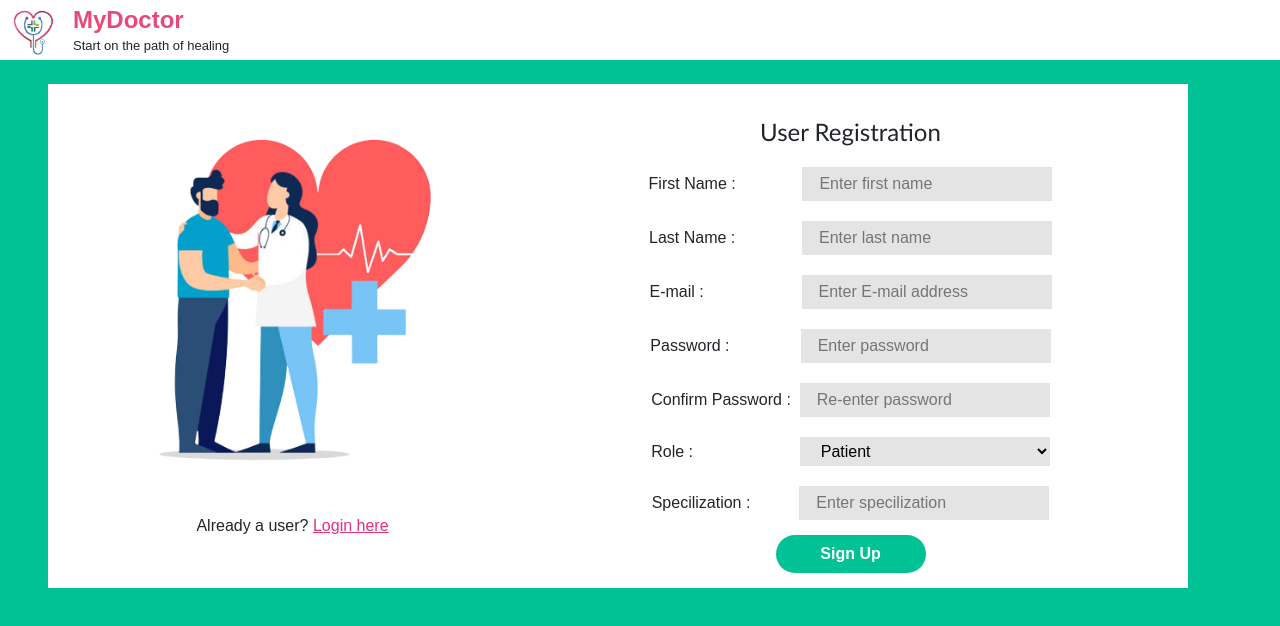
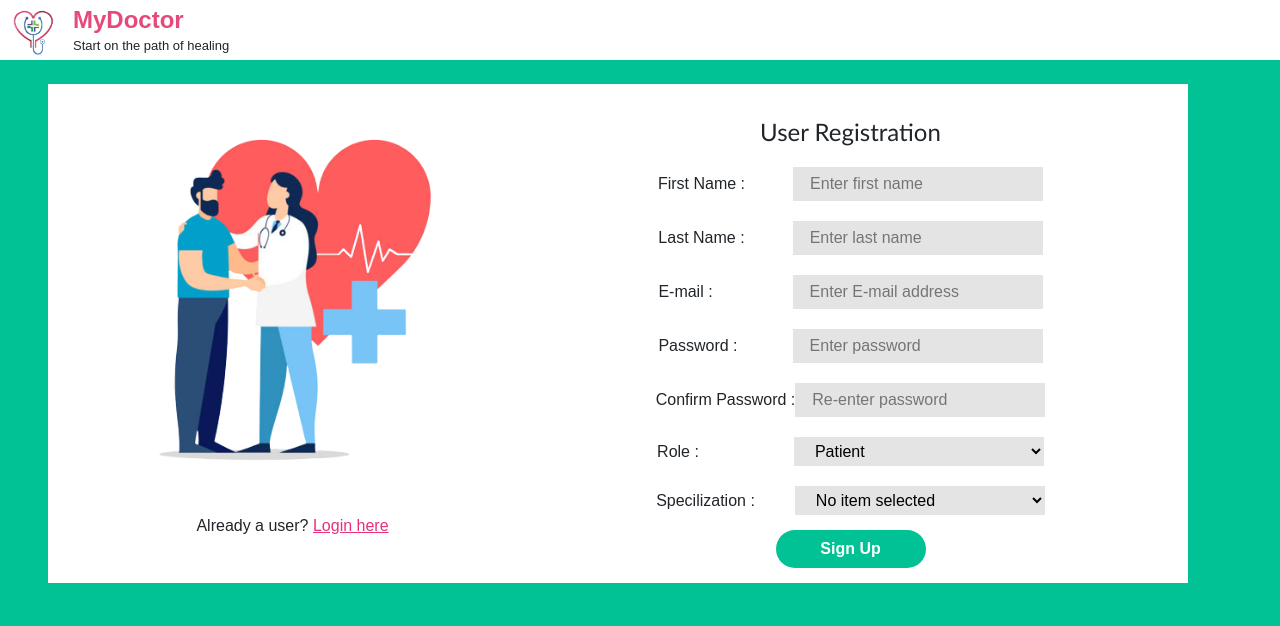
Before and after one commit to mishelshaji/EXP-G2-MyDoctor, an Angular app in the folder Client/: page /register in a window 1280 px wide. Shown: the top 626 px of the page. Built offline with nearby package versions, Linux system fonts and the light colour scheme.

Commit message:
updated and error fixed

```diff
--- a/Client/src/app/register/register.component.css
+++ b/Client/src/app/register/register.component.css
@@ -40,7 +40,7 @@ section div select {
     margin: 10px 0 0 0;
 }
 
-form button {
+.signup-btn {
     width: 150px;
     margin: 15px;
     color: white;
@@ -51,7 +51,23 @@ form button {
     padding: 7px 15px;
 }
 
-form button:hover {
+.signup-btn:hover {
     background-color: #87ffe3;
     color: #ff75ae;
 }
+
+label[for="email"] {
+    margin-right: 80px;
+}
+
+label[for="password"] {
+    margin-right: 55px;
+}
+
+label[for="role"] {
+    margin-right: 95px;
+}
+
+label[for="specilization"] {
+    margin-right: 40px;
+}
--- a/Client/src/app/register/register.component.html
+++ b/Client/src/app/register/register.component.html
@@ -8,32 +8,27 @@
         <h2>User Registration</h2>
         <form class="flex">
             <div class="inputdiv">
-                <label for="firstname">First Name :
-                </label>&nbsp;&nbsp;&nbsp;&nbsp;&nbsp;&nbsp;&nbsp;&nbsp;&nbsp;&nbsp;&nbsp;&nbsp;&nbsp;&nbsp;
+                <label for="firstname" class="me-lg-5">First Name :</label>
                 <input type="text" name="firstname" placeholder="Enter first name" id="firstname">
             </div>
             <div class="inputdiv">
-                <label for="lastname">Last Name :
-                </label>&nbsp;&nbsp;&nbsp;&nbsp;&nbsp;&nbsp;&nbsp;&nbsp;&nbsp;&nbsp;&nbsp;&nbsp;&nbsp;&nbsp;
+                <label for="lastname" class="me-lg-5">Last Name :</label>
                 <input type="text" name="lastname" placeholder="Enter last name" id="lastname">
             </div>
             <div class="inputdiv">
-                <label for="email">E-mail :
-                </label>&nbsp;&nbsp;&nbsp;&nbsp;&nbsp;&nbsp;&nbsp;&nbsp;&nbsp;&nbsp;&nbsp;&nbsp;&nbsp;&nbsp;&nbsp;&nbsp;&nbsp;&nbsp;&nbsp;&nbsp;&nbsp;
+                <label for="email">E-mail :</label>
                 <input type="email" class="" name="email" placeholder="Enter E-mail address" id="email">
             </div>
             <div class="inputdiv">
-                <label for="password">Password :
-                </label>&nbsp;&nbsp;&nbsp;&nbsp;&nbsp;&nbsp;&nbsp;&nbsp;&nbsp;&nbsp;&nbsp;&nbsp;&nbsp;&nbsp;&nbsp;
+                <label for="password">Password :</label>
                 <input type="password" name="password" placeholder="Enter password" id="password">
             </div>
             <div class="inputdiv">
-                <label for="cpassword">Confirm Password : </label>&nbsp;
+                <label for="cpassword">Confirm Password : </label>
                 <input type="password" name="cpassword" placeholder="Re-enter password" id="cpassword">
             </div>
             <div class="inputdiv">
-                <label for="role">Role :
-                </label>&nbsp;&nbsp;&nbsp;&nbsp;&nbsp;&nbsp;&nbsp;&nbsp;&nbsp;&nbsp;&nbsp;&nbsp;&nbsp;&nbsp;&nbsp;&nbsp;&nbsp;&nbsp;&nbsp;&nbsp;&nbsp;&nbsp;&nbsp;
+                <label for="role">Role :</label>
                 <select name="role" placeholder="Enter role" id="role">
                     <option value="1" default>Patient</option>
                     <option value="2">Doctor</option>
@@ -41,11 +36,14 @@
                 </select>
             </div>
             <div class="inputdiv">
-                <label for="specilization">Specilization :
-                </label>&nbsp;&nbsp;&nbsp;&nbsp;&nbsp;&nbsp;&nbsp;&nbsp;&nbsp;&nbsp;
-                <input type="text" name="specilization" placeholder="Enter specilization" id="specilization">
+                <label for="specilization">Specilization :</label>
+                <select name="role" placeholder="Enter role" id="role">
+                    <option value="0" default>No item selected</option>
+                    <option *ngFor="let item of specilization">{{item.spec}}</option>
+
+                </select>
             </div>
-            <button type="submit">Sign Up</button>
+            <button class="signup-btn" type="submit">Sign Up</button>
         </form>
     </div>
 </section>
--- a/Client/src/app/register/register.component.ts
+++ b/Client/src/app/register/register.component.ts
@@ -6,5 +6,18 @@ import { Component } from '@angular/core';
   styleUrls: ['./register.component.css']
 })
 export class RegisterComponent {
-
+  specilization = [
+    {
+      id: 1,
+      spec: 'Eyes'
+    },
+    {
+      id: 2,
+      spec: 'Cardio'
+    },
+    {
+      id: 3,
+      spec: 'Physician'
+    }
+  ]
 }
```
